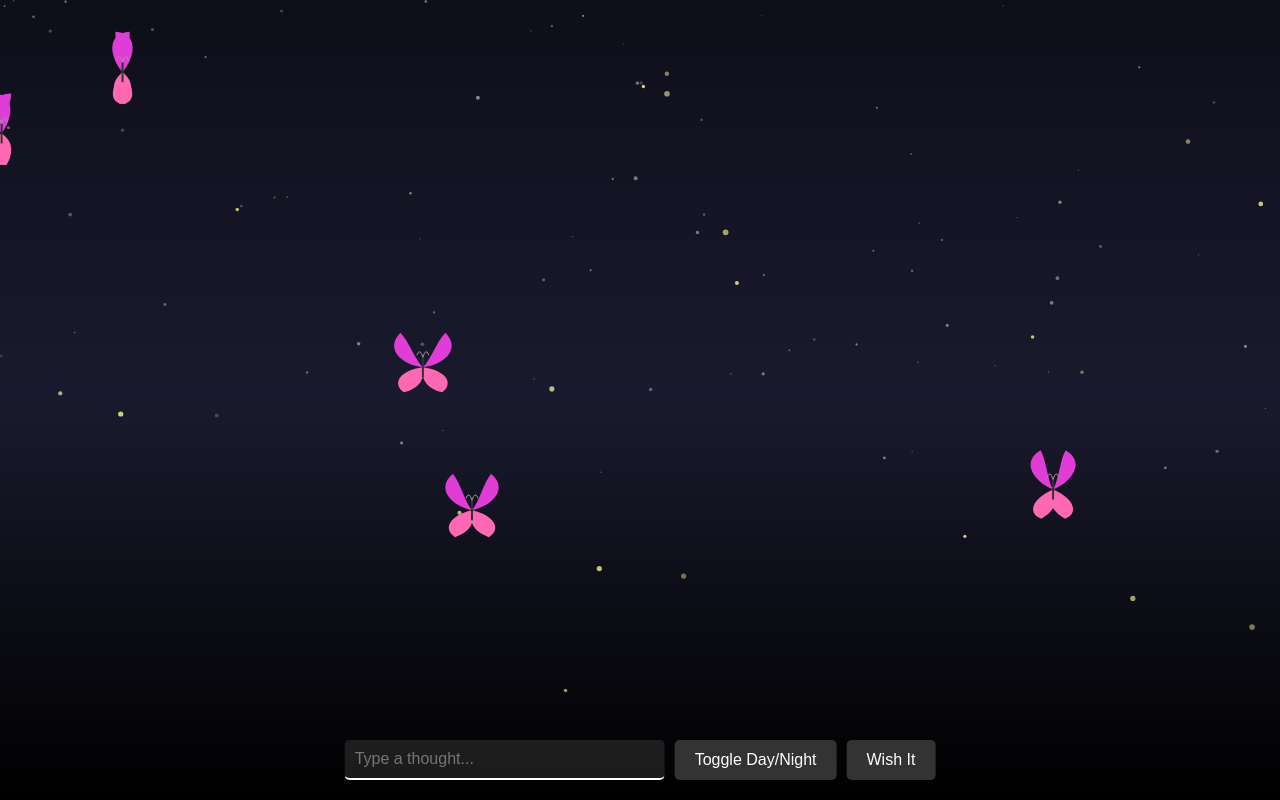
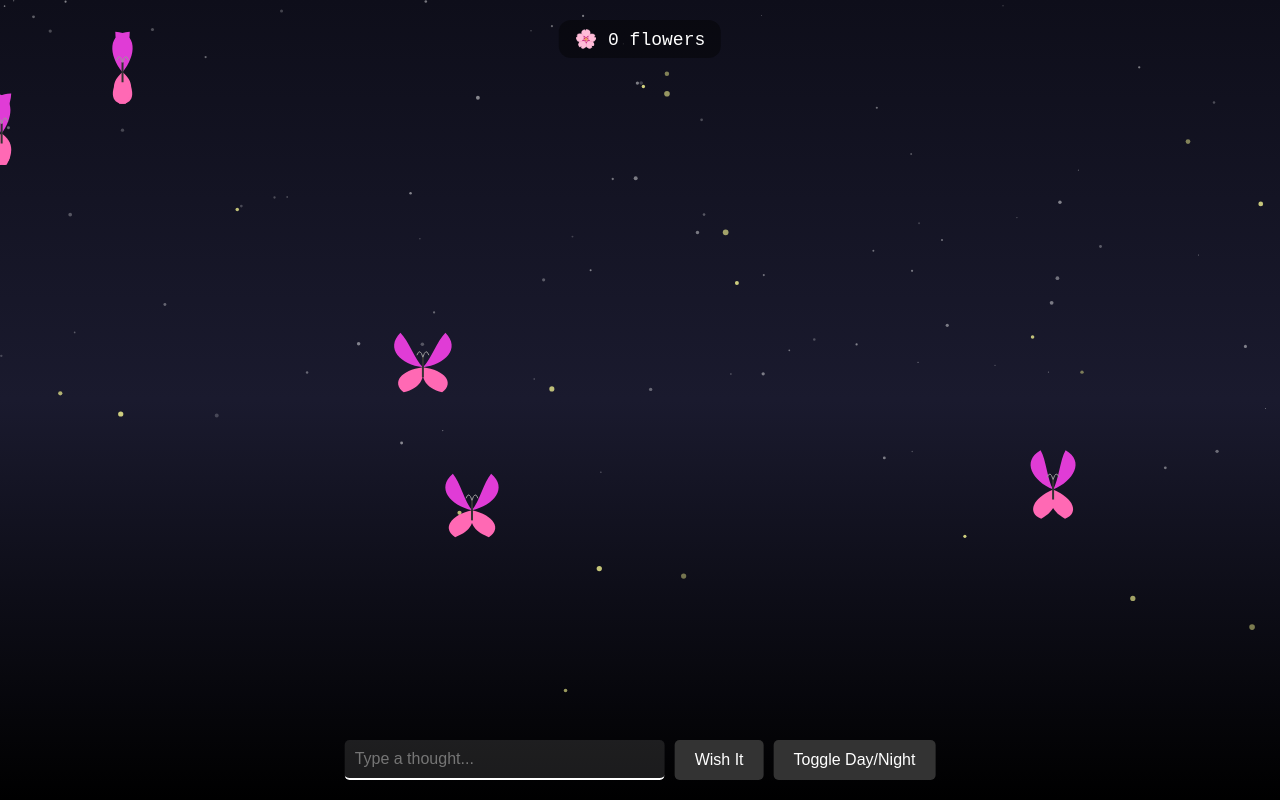
Before and after one commit to jessicacousins/wish_it, a plain HTML site: page index.html in a window 1280 px wide. Drawn offline with Linux system fonts and the light colour scheme.

Commit message:
flower count added

```diff
--- a/index.html
+++ b/index.html
@@ -7,12 +7,12 @@
   </head>
   <body>
     <div id="garden">
+      <div id="flowerCount">🌸 0 flowers</div>
       <canvas id="canvas"></canvas>
       <div id="controls">
         <input type="text" id="thoughtInput" placeholder="Type a thought..." />
+        <button onclick="plantThought()">Wish It</button>
         <button onclick="toggleMode()">Toggle Day/Night</button>
-
-        <button onclick="plantThought()">Wish It</button>
       </div>
     </div>
     <script src="script.js"></script>
--- a/script.js
+++ b/script.js
@@ -43,6 +43,30 @@ for (let i = 0; i < 5; i++) {
   });
 }
 
+// function plantThought() {
+//   const input = document.getElementById("thoughtInput").value;
+//   if (!input) return;
+
+//   const maxHeight = canvas.height * 0.7;
+//   const minHeight = canvas.height * 0.3;
+
+//   const flower = {
+//     x: Math.random() * canvas.width,
+//     targetY: Math.random() * (maxHeight - minHeight) + minHeight,
+//     y: canvas.height,
+//     radius: 0,
+//     color: `hsl(${Math.random() * 360}, 70%, 60%)`,
+//     word: input,
+//     angle: Math.random() * Math.PI * 2,
+//     growth: Math.random() * 1 + 0.5,
+//     sway: Math.random() * 0.05 + 0.01,
+//     floatSpeed: Math.random() * 0.5 + 0.2,
+//   };
+
+//   flowers.push(flower);
+//   playWhisper(input);
+//   document.getElementById("thoughtInput").value = "";
+// }
 function plantThought() {
   const input = document.getElementById("thoughtInput").value;
   if (!input) return;
@@ -64,6 +88,12 @@ function plantThought() {
   };
 
   flowers.push(flower);
+
+  // update flower count
+  document.getElementById(
+    "flowerCount"
+  ).textContent = `🌸 ${flowers.length} flowers`;
+
   playWhisper(input);
   document.getElementById("thoughtInput").value = "";
 }
@@ -76,7 +106,6 @@ function drawFlowerShape(flower) {
   const centerY = flower.targetY - flower.radius;
 
   // stem
-  // stem (up to targetY)
   ctx.beginPath();
   ctx.strokeStyle = "#3b6e3b";
   ctx.lineWidth = 7;
@@ -128,8 +157,8 @@ function drawFlowerShape(flower) {
     ctx.beginPath();
     ctx.moveTo(centerX, centerY);
     ctx.quadraticCurveTo(
-      (centerX + x1) / 2 + Math.sin(angle) * petalRadius * 0.3,
-      (centerY + y1) / 2 - Math.cos(angle) * petalRadius * 0.3,
+      (centerX + x1) / 2 + Math.sin(angle) * petalRadius * 0.5,
+      (centerY + y1) / 2 - Math.cos(angle) * petalRadius * 0.5,
       x1,
       y1
     );
--- a/style.css
+++ b/style.css
@@ -54,3 +54,18 @@ button {
 button:hover {
   background: #555;
 }
+
+#flowerCount {
+  position: absolute;
+  top: 20px;
+  left: 50%;
+  transform: translateX(-50%);
+  font-size: 18px;
+  color: white;
+  background: rgba(0, 0, 0, 0.4);
+  padding: 8px 16px;
+  border-radius: 12px;
+  font-family: "Courier New", monospace;
+  z-index: 10;
+  pointer-events: none;
+}
```
